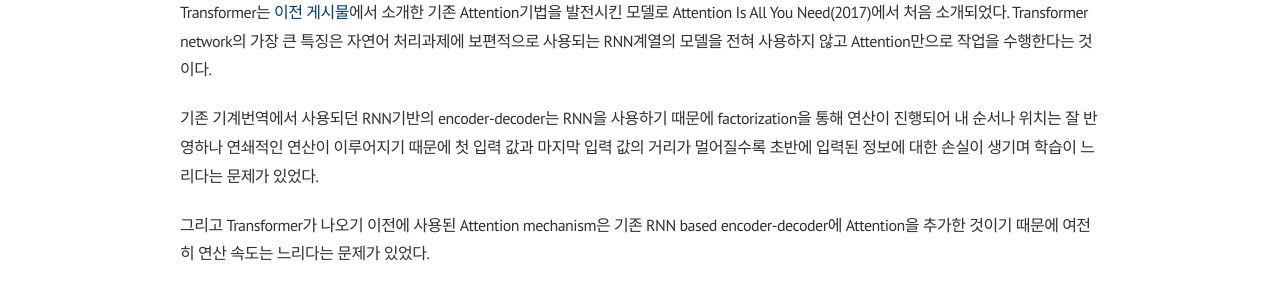
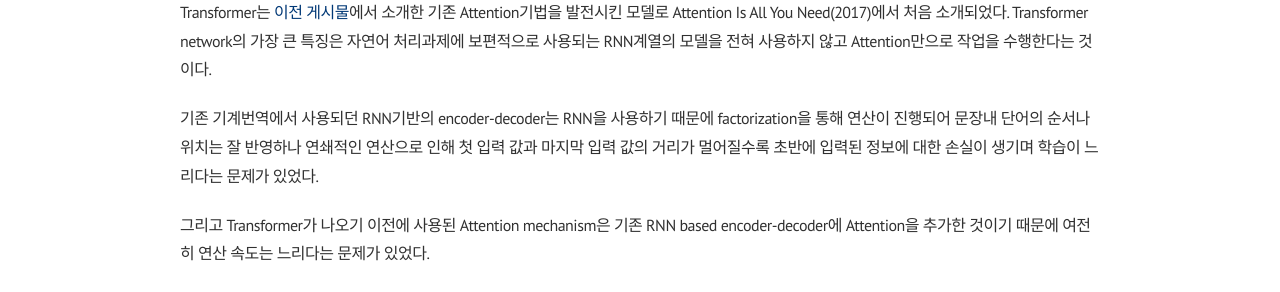
Before and after one commit to finddme/finddme.github.io, a Jekyll site: the page built from blog/index.html, in a window 1280 px wide and 900 px high. Shown: the part 257-549 px from the top of the window. Built offline with Jekyll 4.4.1, drawn with Linux system fonts in a browser that asks for light colours; nearby versions of some CDN libraries; formulas are drawn with MathJax 3; the list of posts is cut into pages by our own code; comment, search, counter and statistics services are not loaded.

Commit message:
Update 2019-11-19-Transformer.md

```diff
--- a/_posts/2019-11-19-Transformer.md
+++ b/_posts/2019-11-19-Transformer.md
@@ -6,7 +6,7 @@ tag: NLP
 
 Transformer는 [이전 게시물](https://finddme.github.io/natural%20language%20processing/2019/11/12/Attention/)에서 소개한 기존 Attention기법을 발전시킨 모델로 Attention Is All You Need(2017)에서 처음 소개되었다. Transformer network의 가장 큰 특징은 자연어 처리과제에 보편적으로 사용되는 RNN계열의 모델을 전혀 사용하지 않고 Attention만으로 작업을 수행한다는 것이다.
 
-기존 기계번역에서 사용되던 RNN기반의 encoder-decoder는 RNN을 사용하기 때문에 factorization을 통해 연산이 진행되어 내 순서나 위치는 잘 반영하나 연쇄적인 연산이 이루어지기 때문에 첫 입력 값과 마지막 입력 값의 거리가 멀어질수록 초반에 입력된 정보에 대한 손실이 생기며 학습이 느리다는 문제가 있었다.
+기존 기계번역에서 사용되던 RNN기반의 encoder-decoder는 RNN을 사용하기 때문에 factorization을 통해 연산이 진행되어 문장내 단어의 순서나 위치는 잘 반영하나 연쇄적인 연산으로 인해 첫 입력 값과 마지막 입력 값의 거리가 멀어질수록 초반에 입력된 정보에 대한 손실이 생기며 학습이 느리다는 문제가 있었다.
 
 그리고 Transformer가 나오기 이전에 사용된 Attention mechanism은 기존 RNN based encoder-decoder에 Attention을 추가한 것이기 때문에 여전히 연산 속도는 느리다는 문제가 있었다.
 
@@ -40,7 +40,7 @@ Attention에 사용되는 weight는 attention head마다 다르고, fully-connec
 
 Encoder layer는 위 그림에서 볼 수 있듯이 self-attention과 feed forward 이렇게 두 sub-layer로 이루어져 있다. 위에서 언급했듯이 N개의 encoder layer가 사용될 수 있는데 해당 논문에서는 6개의 layer를 사용했다. 그리고 self-attention이 Multi-Head Attention이라고 표현되어 있고, feed forward neural network는 position wise feed forward neural network라고 표현되어 있다. 이를 통해 attention과 feed forward layer가 여러 번 사용되었다는 것을 알 수 있다. Encoder 내부의 흐름은 다음과 같이 진행된다:
 
-<center><img width="800" alt="2019-11-19 (10)" src="https://user-images.githubusercontent.com/53667002/69124025-37043580-0ae6-11ea-8318-db3b676f803d.png"></center>
+<center><img width="800" alt="2019-11-20 (1)" src="https://user-images.githubusercontent.com/53667002/69210276-878a9a00-0b9d-11ea-8fff-c568c3349473.png"></center>
 
 위 그림과 같이 여러 layer를 거친 후 마지막 layer의 출력 값이 encoder의 최종 출력 값이 되어 decoder로 넘어간다:
 
```
